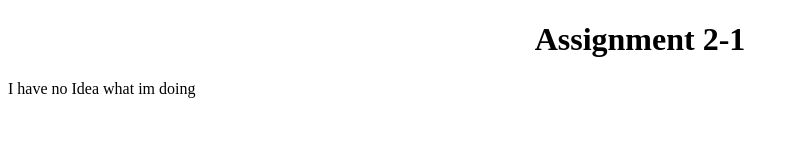
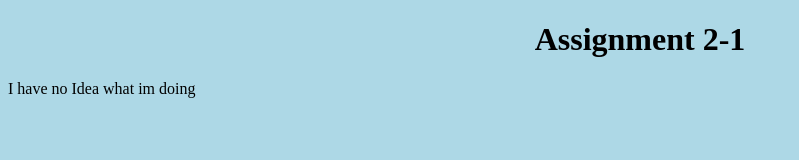
Before and after one commit to brayden802/brayden802.github.io, a plain HTML site: page 2-1/index.html in a window 1280 px wide. Shown: the whole page, without its empty margins (0-799 px from the left). Drawn offline with Linux system fonts and the light colour scheme.

Commit message:
Update index.html

```diff
--- a/2-1/index.html
+++ b/2-1/index.html
@@ -1,11 +1,22 @@
 <!DOCTYPE html>
     <html>
-
+        <html>
+<head>
+<style>
+body {
+  background-color: lightblue;
+}
+</style>
+</head>
+<body>
 <head>
     <h1 style="text-align:center;">Assignment 2-1</h1>
 </head>
 
+
 <body>
+
+
 
 <p>I have no Idea what im doing</p>
 
```
